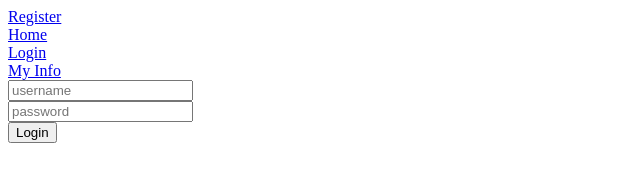
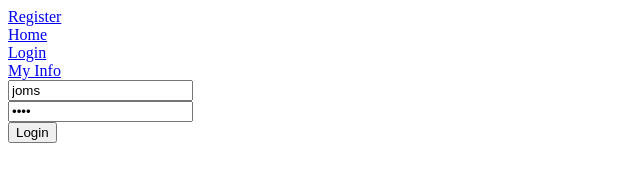
Before and after one commit to jBituin/college-app, a React (Create React App) app in the folder client/: page /login in a window 1280 px wide. Shown: the top 172 px of the page, without its empty margins (0-640 px from the left). Built offline with nearby package versions, Linux system fonts and the light colour scheme.

Commit message:
Add login and register

```diff
--- a/client/src/index.tsx
+++ b/client/src/index.tsx
@@ -1,20 +1,37 @@
 import React from 'react';
 import ReactDOM from 'react-dom';
-import { InMemoryCache, ApolloClient, ApolloProvider } from '@apollo/client';
+import {
+  InMemoryCache,
+  ApolloClient,
+  ApolloProvider,
+  HttpLink,
+} from '@apollo/client';
+import { setContext } from '@apollo/client/link/context';
+import { getAccessToken } from './accessToken';
 import Routes from './Routes';
-import { getAccessToken } from './accessToken';
 
 const getToken = () => {
   const token = getAccessToken();
+  console.log('token@getTokenAuth :', token);
   return token ? `bearer ${token}` : '';
 };
+
+const httpLink = new HttpLink({
+  uri: 'http://localhost:4000/graphql',
+  credentials: 'include',
+});
+
+const headerLink = setContext((_, previousContext) => ({
+  headers: {
+    ...previousContext.headers,
+    authorization: getToken(),
+  },
+}));
+
 const client = new ApolloClient({
-  uri: 'http://localhost:4000/graphql',
+  link: headerLink.concat(httpLink),
   cache: new InMemoryCache(),
   credentials: 'include',
-  headers: {
-    authorization: getToken(),
-  },
 });
 
 ReactDOM.render(
--- a/client/src/pages/Login.tsx
+++ b/client/src/pages/Login.tsx
@@ -4,13 +4,13 @@ import { RouteComponentProps } from 'react-router-dom';
 import { setAccessToken } from '../accessToken';
 
 const Login: React.FC<RouteComponentProps> = ({ history }) => {
-  const [username, setUsername] = useState('');
-  const [password, setPassword] = useState('');
+  const [username, setUsername] = useState('joms');
+  const [password, setPassword] = useState('joms');
   const [login] = useLoginMutation();
 
   return (
     <form
-      onSubmit={async (e) => {
+      onSubmit={async e => {
         e.preventDefault();
 
         console.log('FORM SUBMITTED');
@@ -26,6 +26,7 @@ const Login: React.FC<RouteComponentProps> = ({ history }) => {
           console.log('response', response);
           console.log('response.data', response.data);
           setAccessToken(response.data.login.accessToken);
+          history.push('/my-info');
         } else {
           console.log('errors:', response);
         }
@@ -34,9 +35,9 @@ const Login: React.FC<RouteComponentProps> = ({ history }) => {
       <div>
         <input
           value={username}
-          type='username'
-          placeholder='username'
-          onChange={(e) => {
+          type="username"
+          placeholder="username"
+          onChange={e => {
             setUsername(e.target.value);
           }}
         />
@@ -44,14 +45,14 @@ const Login: React.FC<RouteComponentProps> = ({ history }) => {
       <div>
         <input
           value={password}
-          placeholder='password'
-          type='password'
-          onChange={(e) => {
+          placeholder="password"
+          type="password"
+          onChange={e => {
             setPassword(e.target.value);
           }}
         />
       </div>
-      <button type='submit'> Login</button>
+      <button type="submit"> Login</button>
     </form>
   );
 };
--- a/client/src/pages/MyInfo.tsx
+++ b/client/src/pages/MyInfo.tsx
@@ -1,7 +1,5 @@
 import React from 'react';
 import { useMyInfoQuery } from '../generated/graphql';
-
-interface Props {}
 
 const MyInfo: React.FC = () => {
   const { data, loading, error } = useMyInfoQuery();
```
Also changed, not shown: 2 other files (tests, documents, lock files or other folders).
